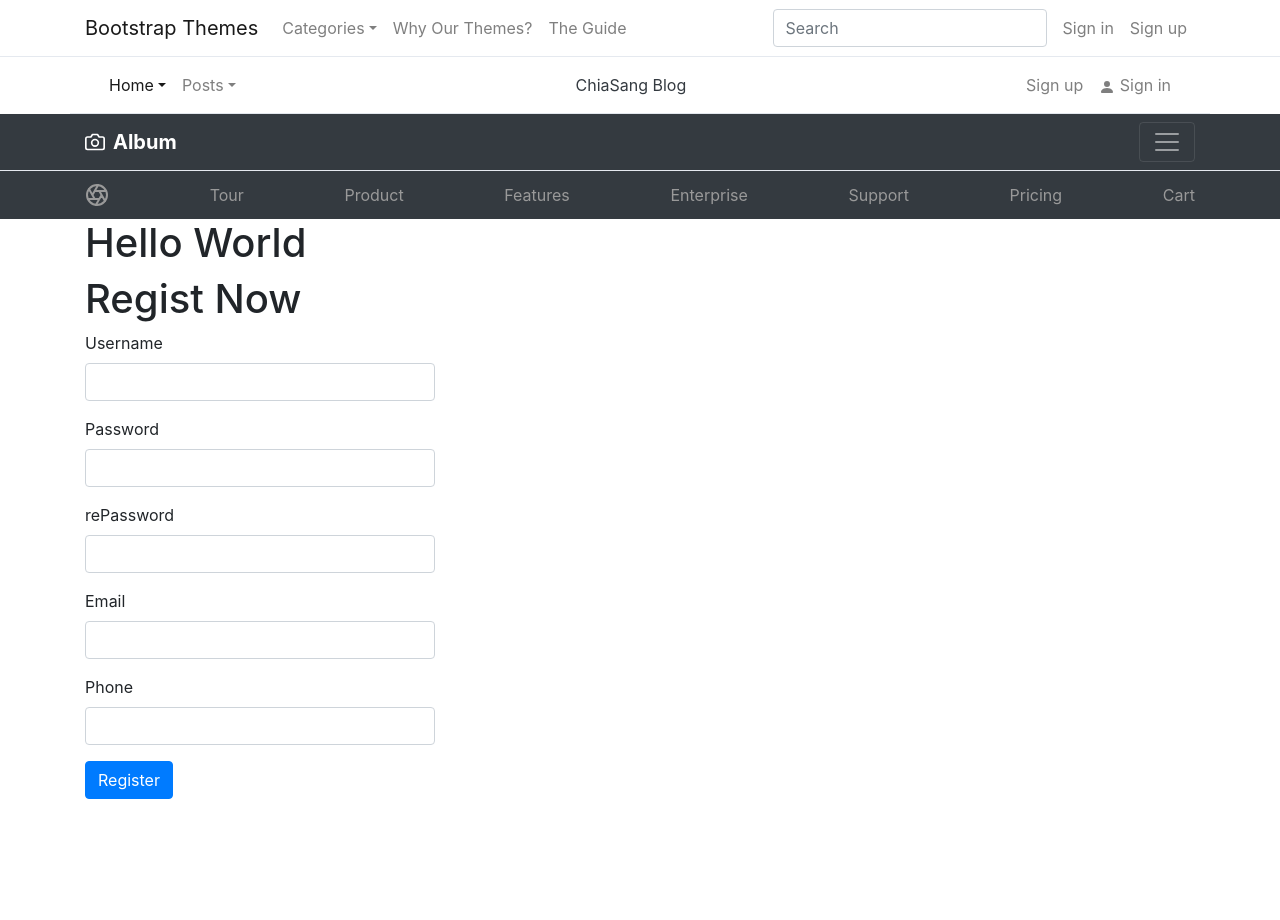
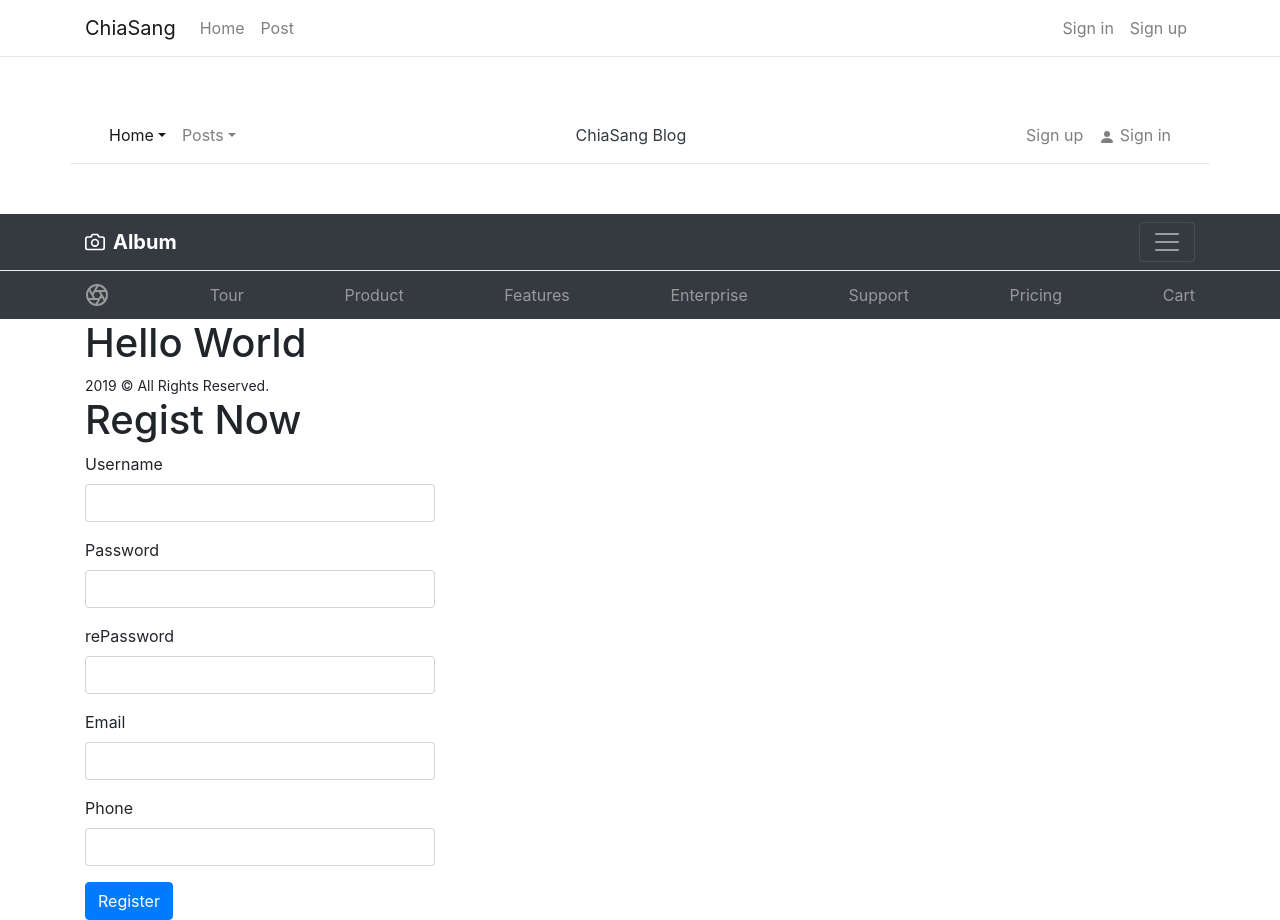
Before and after one commit to ChiaSang/MyBlog, a Flask app: page /register in a window 1280 px wide. Before the commit the page ends 799 px from the top, so only its background shows below. Run offline with Flask 2, Linux system fonts and the light colour scheme; some libraries are stand-ins or nearby versions.

Commit message:
modify navbar style

```diff
--- a/Apps/user/form.py
+++ b/Apps/user/form.py
@@ -1,5 +1,6 @@
 import re
 
+from flask import flash
 from flask_wtf import FlaskForm
 from wtforms import StringField, PasswordField, SubmitField
 from wtforms.validators import DataRequired, Length, Email, EqualTo, ValidationError
@@ -19,6 +20,7 @@ class RegisterForm(FlaskForm):
     def validate_username(self, username):
         user = User.query.filter_by(name=username.data).first()
         if user:
+            flash('用户已存在')
             raise ValidationError('Username already existed')
 
     def validate_phone(self, phone):
@@ -26,3 +28,5 @@ class RegisterForm(FlaskForm):
             phone_num = User.query.filter_by(phone=phone.data).first()
             if phone_num:
                 raise ValidationError('Phone Number Error')
+        else:
+            flash('手机号不正确')
--- a/templates/navbar.html
+++ b/templates/navbar.html
@@ -18,66 +18,63 @@
 
 {% block navbar %}
 
-
     <nav class="navbar navbar-expand-lg navbar-light">
-        <div class="container"><a href="https://themes.getbootstrap.com" class="navbar-brand">Bootstrap Themes</a>
+        <div class="container"><a href="https://themes.getbootstrap.com" class="navbar-brand">ChiaSang</a>
             <div class="d-flex ml-auto">
                 <button class="navbar-toggler" type="button" data-toggle="collapse" data-target="#globalNavbar"
                         aria-controls="globalNavbar" aria-expanded="false" aria-label="Toggle navigation"><span
                         class="navbar-toggler-icon"></span></button>
             </div>
             <div class="collapse navbar-collapse" id="globalNavbar">
-                <form class="form-inline form-navbar my-2 my-lg-0 order-2"
-                      action="https://themes.getbootstrap.com/shop/">
-                    <input class="form-control" name="s" type="text" placeholder="Search">
-                </form>
+{#                <form class="form-inline form-navbar my-2 my-lg-0 order-2"#}
+{#                      action="https://themes.getbootstrap.com/shop/">#}
+{#                    <input class="form-control" name="s" type="text" placeholder="Search">#}
+{#                </form>#}
                 <ul class="navbar-nav mr-auto order-1">
-                    <li class="nav-item dropdown"><a class="nav-link dropdown-toggle" id="navbarDropdownMenuLink"
-                                                     href="#"
-                                                     data-toggle="dropdown" aria-haspopup="true"
-                                                     aria-expanded="false">Categories</a>
-                        <div class="dropdown-menu" aria-labelledby="navbarDropdownMenuLink">
-                            <div class="navbar-collapse navbar-top-collapse">
-                                <ul id="menu-top-menu" class="nav navbar-nav">
-                                    <li id="menu-item-601"
-                                        class="menu-item menu-item-type-taxonomy menu-item-object-product_cat menu-item-601">
-                                        <a title="Admin &amp; Dashboard"
-                                           href="https://themes.getbootstrap.com/product-category/admin-dashboard/">Admin
-                                            &amp; Dashboard</a></li>
-                                    <li id="menu-item-603"
-                                        class="menu-item menu-item-type-taxonomy menu-item-object-product_cat menu-item-603">
-                                        <a title="Landing &amp; Corporate"
-                                           href="https://themes.getbootstrap.com/product-category/landing-corporate/">Landing
-                                            &amp; Corporate</a></li>
-                                    <li id="menu-item-1537"
-                                        class="menu-item menu-item-type-taxonomy menu-item-object-product_cat menu-item-1537">
-                                        <a title="Application"
-                                           href="https://themes.getbootstrap.com/product-category/application/">Application</a>
-                                    </li>
-                                    <li id="menu-item-602"
-                                        class="menu-item menu-item-type-taxonomy menu-item-object-product_cat menu-item-602">
-                                        <a title="E-Commerce &amp; Retail"
-                                           href="https://themes.getbootstrap.com/product-category/ecommerce-retail/">E-Commerce
-                                            &amp; Retail</a></li>
-                                    <li id="menu-item-1538"
-                                        class="menu-item menu-item-type-taxonomy menu-item-object-product_cat menu-item-1538">
-                                        <a title="Portfolio &amp; Blog"
-                                           href="https://themes.getbootstrap.com/product-category/portfolio-blog/">Portfolio
-                                            &amp; Blog</a></li>
-                                    <li id="menu-item-1539"
-                                        class="menu-item menu-item-type-taxonomy menu-item-object-product_cat menu-item-1539">
-                                        <a title="Specialty"
-                                           href="https://themes.getbootstrap.com/product-category/specialty/">Specialty</a>
-                                    </li>
-                                </ul>
-                            </div>
-                        </div>
-                    </li>
-                    <li class="nav-item"><a class="nav-link" href="https://themes.getbootstrap.com/official-themes">Why
-                        Our
-                        Themes?</a></li>
-                    <li class="nav-item"><a class="nav-link" href="https://themes.getbootstrap.com/guide">The
-                        Guide</a></li>
+{#                    <li class="nav-item dropdown">#}
+{#                        <a class="nav-link dropdown-toggle" id="navbarDropdownMenuLink"#}
+{#                           href="#"#}
+{#                           data-toggle="dropdown" aria-haspopup="true"#}
+{#                           aria-expanded="false">Categories</a>#}
+{#                        <div class="dropdown-menu" aria-labelledby="navbarDropdownMenuLink">#}
+{#                            <div class="navbar-collapse navbar-top-collapse">#}
+{#                                <ul id="menu-top-menu" class="nav navbar-nav">#}
+{#                                    <li id="menu-item-601"#}
+{#                                        class="menu-item menu-item-type-taxonomy menu-item-object-product_cat menu-item-601">#}
+{#                                        <a title="Admin &amp; Dashboard"#}
+{#                                           href="https://themes.getbootstrap.com/product-category/admin-dashboard/">Admin#}
+{#                                            &amp; Dashboard</a></li>#}
+{#                                    <li id="menu-item-603"#}
+{#                                        class="menu-item menu-item-type-taxonomy menu-item-object-product_cat menu-item-603">#}
+{#                                        <a title="Landing &amp; Corporate"#}
+{#                                           href="https://themes.getbootstrap.com/product-category/landing-corporate/">Landing#}
+{#                                            &amp; Corporate</a></li>#}
+{#                                    <li id="menu-item-1537"#}
+{#                                        class="menu-item menu-item-type-taxonomy menu-item-object-product_cat menu-item-1537">#}
+{#                                        <a title="Application"#}
+{#                                           href="https://themes.getbootstrap.com/product-category/application/">Application</a>#}
+{#                                    </li>#}
+{#                                    <li id="menu-item-602"#}
+{#                                        class="menu-item menu-item-type-taxonomy menu-item-object-product_cat menu-item-602">#}
+{#                                        <a title="E-Commerce &amp; Retail"#}
+{#                                           href="https://themes.getbootstrap.com/product-category/ecommerce-retail/">E-Commerce#}
+{#                                            &amp; Retail</a></li>#}
+{#                                    <li id="menu-item-1538"#}
+{#                                        class="menu-item menu-item-type-taxonomy menu-item-object-product_cat menu-item-1538">#}
+{#                                        <a title="Portfolio &amp; Blog"#}
+{#                                           href="https://themes.getbootstrap.com/product-category/portfolio-blog/">Portfolio#}
+{#                                            &amp; Blog</a></li>#}
+{#                                    <li id="menu-item-1539"#}
+{#                                        class="menu-item menu-item-type-taxonomy menu-item-object-product_cat menu-item-1539">#}
+{#                                        <a title="Specialty"#}
+{#                                           href="https://themes.getbootstrap.com/product-category/specialty/">Specialty</a>#}
+{#                                    </li>#}
+{#                                </ul>#}
+{#                            </div>#}
+{#                        </div>#}
+{#                    </li>#}
+                    <li class="nav-item"><a class="nav-link" href="https://themes.getbootstrap.com/official-themes">Home</a></li>
+                    <li class="nav-item"><a class="nav-link" href="https://themes.getbootstrap.com/guide">Post</a></li>
                 </ul>
                 <ul class="navbar-nav d-none d-lg-flex ml-2 order-3">
                     <li class="nav-item"><a class="nav-link" href="https://themes.getbootstrap.com/signin/">Sign
@@ -97,6 +94,7 @@
             </div>
         </div>
     </nav>
+    <div style="height:50px"></div>
     <nav class="navbar navbar-expand-md navbar-light bg-white absolute-top container">
         <div class="container">
             <button class="navbar-toggler order-2 order-md-1" type="button" data-toggle="collapse"
@@ -170,6 +168,7 @@
             </div>
         </div>
     </nav>
+    <div style="height:50px"></div>
     <div class="navbar navbar-dark bg-dark shadow-sm">
         <div class="container d-flex justify-content-between">
             <a href="#" class="navbar-brand d-flex align-items-center">
@@ -232,6 +231,78 @@
         }
 
     </style>
+
+
+    <footer class="navbar-light">
+        <div class="container">
+            <div class="row">
+                <div class="col-md-8 text-center text-md-left g-mb-10 g-mb-0--md">
+                    <div class="d-lg-flex">
+                        <small class="d-block g-font-size-default g-mr-10 g-mb-10 g-mb-0--md">2019 © All Rights
+                            Reserved.</small>
+                        {#              <ul class="u-list-inline">#}
+                        {#                <li class="list-inline-item">#}
+                        {#                  <a class="g-color-white-opacity-0_8 g-color-white--hover" href="#">Privacy Policy</a>#}
+                        {#                </li>#}
+                        {#                <li class="list-inline-item">#}
+                        {#                  <span>|</span>#}
+                        {#                </li>#}
+                        {#                <li class="list-inline-item">#}
+                        {#                  <a class="g-color-white-opacity-0_8 g-color-white--hover" href="#">Terms of Use</a>#}
+                        {#                </li>#}
+                        {#                <li class="list-inline-item">#}
+                        {#                  <span>|</span>#}
+                        {#                </li>#}
+                        {#                <li class="list-inline-item">#}
+                        {#                  <a class="g-color-white-opacity-0_8 g-color-white--hover" href="#">License</a>#}
+                        {#                </li>#}
+                        {#                <li class="list-inline-item">#}
+                        {#                  <span>|</span>#}
+                        {#                </li>#}
+                        {#                <li class="list-inline-item">#}
+                        {#                  <a class="g-color-white-opacity-0_8 g-color-white--hover" href="#">Support</a>#}
+                        {#                </li>#}
+                        {#              </ul>#}
+                    </div>
+                </div>
+
+                {#          <div class="col-md-4 align-self-center">#}
+                {#            <ul class="list-inline text-center text-md-right mb-0">#}
+                {#              <li class="list-inline-item g-mx-10" data-toggle="tooltip" data-placement="top" title="" data-original-title="Facebook">#}
+                {#                <a href="#" class="g-color-white-opacity-0_5 g-color-white--hover">#}
+                {#                  <i class="fa fa-facebook"></i>#}
+                {#                </a>#}
+                {#              </li>#}
+                {#              <li class="list-inline-item g-mx-10" data-toggle="tooltip" data-placement="top" title="" data-original-title="Skype">#}
+                {#                <a href="#" class="g-color-white-opacity-0_5 g-color-white--hover">#}
+                {#                  <i class="fa fa-skype"></i>#}
+                {#                </a>#}
+                {#              </li>#}
+                {#              <li class="list-inline-item g-mx-10" data-toggle="tooltip" data-placement="top" title="" data-original-title="Linkedin">#}
+                {#                <a href="#" class="g-color-white-opacity-0_5 g-color-white--hover">#}
+                {#                  <i class="fa fa-linkedin"></i>#}
+                {#                </a>#}
+                {#              </li>#}
+                {#              <li class="list-inline-item g-mx-10" data-toggle="tooltip" data-placement="top" title="" data-original-title="Pinterest">#}
+                {#                <a href="#" class="g-color-white-opacity-0_5 g-color-white--hover">#}
+                {#                  <i class="fa fa-pinterest"></i>#}
+                {#                </a>#}
+                {#              </li>#}
+                {#              <li class="list-inline-item g-mx-10" data-toggle="tooltip" data-placement="top" title="" data-original-title="Twitter">#}
+                {#                <a href="#" class="g-color-white-opacity-0_5 g-color-white--hover">#}
+                {#                  <i class="fa fa-twitter"></i>#}
+                {#                </a>#}
+                {#              </li>#}
+                {#              <li class="list-inline-item g-mx-10" data-toggle="tooltip" data-placement="top" title="" data-original-title="Dribbble">#}
+                {#                <a href="#" class="g-color-white-opacity-0_5 g-color-white--hover">#}
+                {#                  <i class="fa fa-dribbble"></i>#}
+                {#                </a>#}
+                {#              </li>#}
+                {#            </ul>#}
+                {#          </div>#}
+            </div>
+        </div>
+    </footer>
 {% endblock %}
 </body>
 </html>
--- a/templates/user/register.html
+++ b/templates/user/register.html
@@ -12,6 +12,11 @@
     <div class="row">
         <div class="col-md-4">
             {% from 'bootstrap/form.html' import render_form, render_field %}
+            {% for message in get_flashed_messages() %}
+                <div class="alert alert-info" role="alert">
+                    {{ message }}
+                </div>
+            {% endfor %}
             {% if form.phone.errors %}
                 {{ form.phone.errors }}
             {% else %}
```
